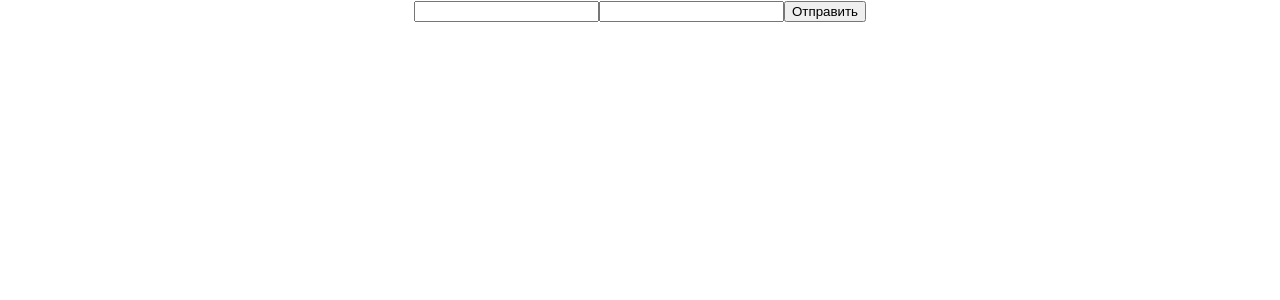
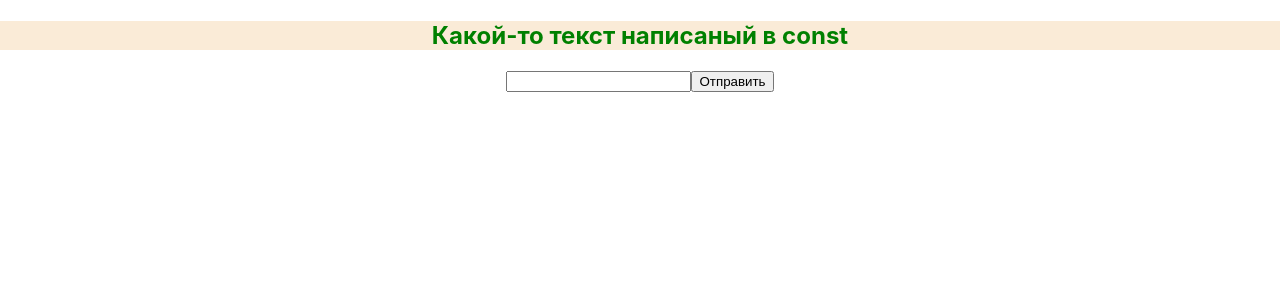
Before and after one commit to Tyagachev/React, a React (Create React App) app: page / in a window 1280 px wide. Shown: the top 300 px of the page. Built offline with nearby package versions, Linux system fonts and the light colour scheme.

Commit message:
add Form

```diff
--- a/src/App.jsx
+++ b/src/App.jsx
@@ -1,48 +1,21 @@
 import React, { useState } from 'react';
 import {Message} from './Components/Message/Message.jsx'
 import { MessageList } from './Components/MessageList/MessageList.jsx';
-import { UseState } from 'react';
+import { Form } from './Components/Form/Form.jsx';
+
 import './App.css';
 
 
 export const App=()=> {
-
-  const [state,setState] = useState()
-
-  let author = React.createRef()
-  let authorText = React.createRef()
-  let arr = [author,authorText]
-
-const handleChangeName = (event) => {
-  console.log(event.target.value)
-}
-
-const handleChangeText = (event) => {
-  console.log(event.target.value)
-}
-
-const handleSubmit = (event) => {
-
-  console.log(author.current.value)
-  console.log(authorText.current.value)
-  console.log(arr)
+const [messages,setMessages] = useState([])
 
 
 
-  event.preventDefault();
-}
-
-
   return (
-
     <div className="App">
-
-    <form onSubmit = {handleSubmit} >
-      <input type="text" onInput = {handleChangeName}  ref={author} />
-      <input type="text" onInput = {handleChangeText}  ref={authorText} />
-      <button type='submit'>Отправить</button>
-    </form>
-      <MessageList arr/>
+      <Message />
+      <Form addMessage={setMessages}/>
+      <MessageList messages ={messages}/>
     </div>
   );
 }
--- /dev/null
+++ b/src/Components/Form/Form.jsx
@@ -0,0 +1,23 @@
+import React, { useState } from "react";
+
+export const Form = ({addMessage}) => {
+    const [text, setText] = useState ('')
+
+    const handleSubmit = (ev)=> {
+        ev.preventDefault()
+        addMessage(text)
+        setText('')
+    }
+
+
+    return (
+        <div>
+        <form onSubmit={handleSubmit}>
+            <input type="text" value={text} onChange={(event)=>setText(event.target.value)}/>
+            <button>Отправить</button>
+        </form>
+        <p>{setText}</p>
+        </div>
+
+    )
+}
--- a/src/Components/MessageList/MessageList.jsx
+++ b/src/Components/MessageList/MessageList.jsx
@@ -1,29 +1,16 @@
 import React from "react";
 
 export const MessageList= (formProps) => {
-    let arr1 = [1,2,3,4]
+
 
 console.log(formProps)
 
-console.log(arr1)
     return(
 
 
         <ul>{
 
-            arr1.map((el,idx)=>{
-                <li key={idx}>
-                    <p>{el[0]}</p>
-                </li>
-            })
-            /*
-            formProps.arr.map((el,idx)=>
-            <li key={idx}>
-                <p>{el.author}</p>
-                <p>{el.text}</p>
-            </li>
 
-            )*/
 
             }
             </ul>
```
